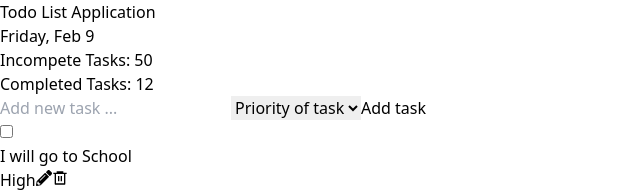
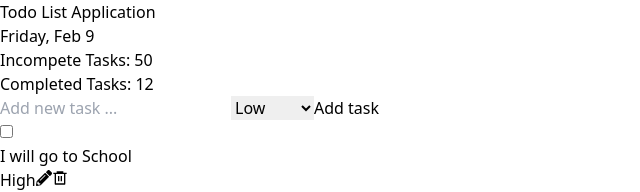
Before and after one commit to Nafiz-Al-Turabi/todoListApplication, a React (Vite) app: page / in a window 1280 px wide. Shown: the top 192 px of the page, without its empty margins (0-640 px from the left). Built offline with nearby package versions, Linux system fonts and the light colour scheme.

Commit message:
Task add function added name as handleAddTask

```diff
--- a/src/App.jsx
+++ b/src/App.jsx
@@ -1,7 +1,20 @@
 import './App.css'
 import { RiDeleteBin6Line } from "react-icons/ri";
 import { FaPencilAlt } from "react-icons/fa";
+import { useState } from 'react';
+
 function App() {
+  const [newTask, setNewTask] = useState('');
+  const [priority, setPriority] = useState('');
+  const [tasks, setTasks] = useState([]);
+
+  const handleAddTask = () => {
+    if (newTask.trim() !== '') {
+      console.log("Task:", { id: Date.now(), text: newTask, completed: false, priority });
+      setTasks([...tasks, { id: Date.now(), text: newTask, completed: false, priority }]);
+      setNewTask('');
+    }
+  };
 
   return (
     <div className='bg-gradient-to-r to-violet-600 from-violet-400 h-screen'>
@@ -17,19 +30,23 @@ function App() {
               <p className='text-lg'>Completed Tasks: 12 </p>
             </div>
           </div>
+          {/*  */}
           <div className=' w-full lg:w-3/5 space-y-2 md:space-x-1 lg:space-x-2 mb-10'>
             <input
               type="text"
+              onChange={e => setNewTask(e.target.value)}
               className='w-full md:w-1/2 text-gray-500 bg-gray-200 focus:outline-none p-[7px] rounded   '
               placeholder='Add new task ...'
+              required
             />
-            <select className='w-full md:w-36 p-[7px] focus:outline-none text-gray-500 bg-gray-200 rounded  md:border-r '>
-              <option selected>Priority of task</option>
+            <select
+              onChange={e => setPriority(e.target.value)}
+              className='w-full md:w-36 p-[7px] focus:outline-none text-gray-500 bg-gray-200 rounded  md:border-r '>
               <option value="low">Low</option>
               <option value="medium">Medium</option>
               <option value="high">High</option>
             </select>
-            <button className='text-white p-2  font-semibold bg-green-500 rounded uppercase hover:bg-green-400 active:scale-95 duration-300 '>Add task</button>
+            <button onClick={handleAddTask} className='w-full md:w-24 text-white p-2  font-semibold bg-green-500 rounded uppercase hover:bg-green-400 active:scale-95 duration-300 '>Add task</button>
           </div>
           {/*  */}
           <div>
@@ -41,11 +58,11 @@ function App() {
                 <input type="checkbox" />
                 <p>I will go to School </p>
               </div>
-                <div className='space-x-5'>
-                  <span className='text-red-500'>High</span>
-                  <button><FaPencilAlt /></button>
-                  <button><RiDeleteBin6Line /></button>
-                </div>
+              <div className='space-x-5'>
+                <span className='text-red-500'>High</span>
+                <button><FaPencilAlt /></button>
+                <button><RiDeleteBin6Line /></button>
+              </div>
             </div>
           </div>
         </div>
```
